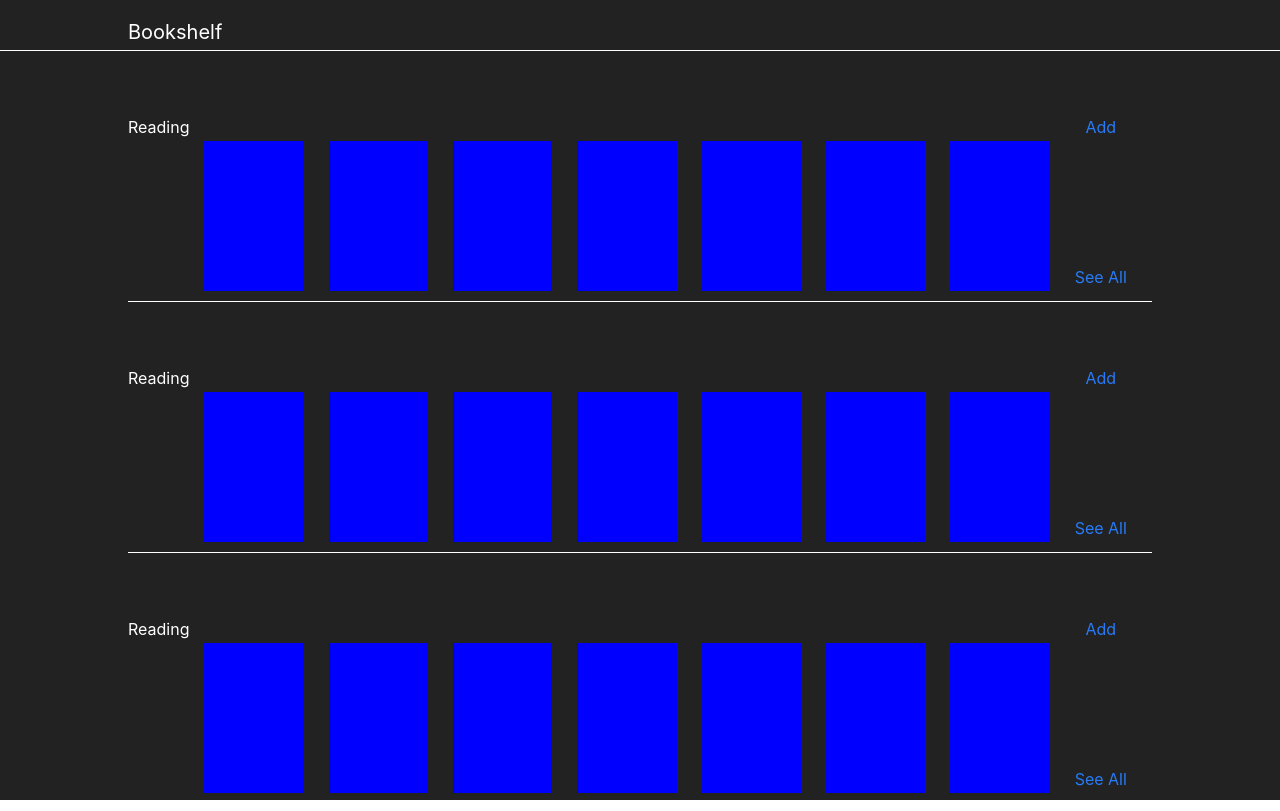
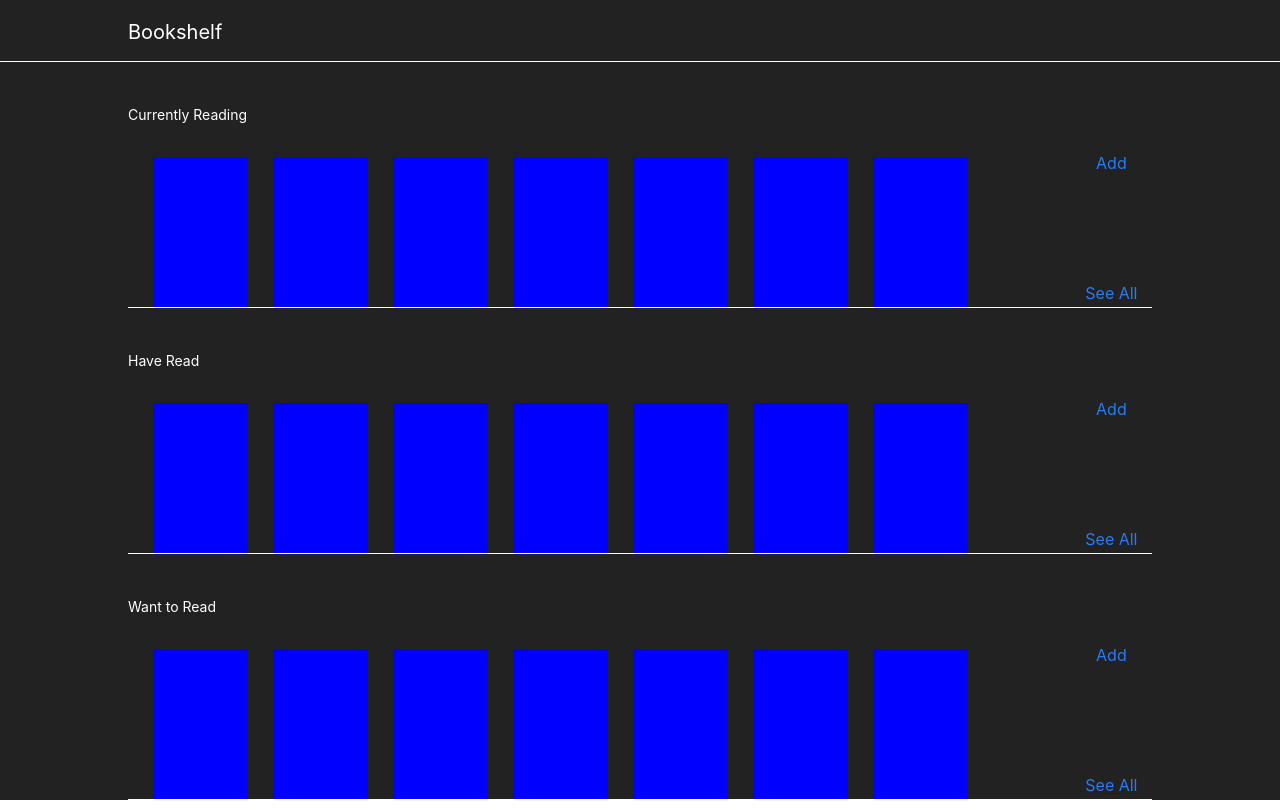
Before and after one commit to VivKatara/bookshelf, a React (Create React App) app in the folder client/: page /home in a window 1280 px wide. Built offline with nearby package versions, Linux system fonts and the light colour scheme; no server answers.

Commit message:
Styling fixes to Homepage

```diff
--- a/client/src/components/Book.js
+++ b/client/src/components/Book.js
@@ -10,7 +10,7 @@ export default Book;
 const BookContainer = styled.div`
   width: 120px;
   height: 150px;
-  margin-top: 40px;
+  margin-top: 20px;
   margin-left: 25px;
   background-color: blue;
 `;
--- a/client/src/components/Homepage.js
+++ b/client/src/components/Homepage.js
@@ -55,9 +55,9 @@ function Homepage(props) {
   return (
     <MainContainer>
       <Header />
-      <Shelf />
-      <Shelf />
-      <Shelf />
+      <Shelf shelfName="Currently Reading" />
+      <Shelf shelfName="Have Read" />
+      <Shelf shelfName="Want to Read" />
     </MainContainer>
   );
 }
--- a/client/src/components/Shelf.js
+++ b/client/src/components/Shelf.js
@@ -2,13 +2,13 @@ import React from "react";
 import styled from "@emotion/styled";
 import Book from "./Book";
 
-function Shelf() {
+function Shelf(props) {
   return (
     <ShelfContainer>
       <ShelfTitle>
-        <p>Reading</p>
+        <p>{props.shelfName}</p>
       </ShelfTitle>
-      <Books>
+      <ShelfItems>
         <Book />
         <Book />
         <Book />
@@ -16,11 +16,11 @@ function Shelf() {
         <Book />
         <Book />
         <Book />
-      </Books>
-      <Links>
-        <Add>Add</Add>
-        <SeeAll>See All</SeeAll>
-      </Links>
+        <Links>
+          <Add>Add</Add>
+          <SeeAll>See All</SeeAll>
+        </Links>
+      </ShelfItems>
     </ShelfContainer>
   );
 }
@@ -29,33 +29,38 @@ export default Shelf;
 
 const ShelfContainer = styled.div`
   width: 80%;
-  height: 200px;
-  margin-top: 50px;
+  height: 235px;
+  margin-top: 10px;
   margin-left: 10%;
   display: flex;
-  flex-direction: row;
+  flex-direction: column;
   border-bottom: 1px solid white;
+  // background-color: red;
 `;
 
 const ShelfTitle = styled.div`
-  width: 5%;
+  margin-top: 20px;
+  font-size: 14px;
   color: #ffffff;
+  // background-color: black;
 `;
 
-const Books = styled.div`
-  width: 85%;
+const ShelfItems = styled.div`
+  width: 100%;
   display: flex;
   flex-direction: row;
-  //   background-color: yellow;
+  // background-color: yellow;
 `;
 const Links = styled.div`
   width: 10%;
+  margin-left: 10%;
   color: #287bf8;
   text-align: center;
+  // background-color: white;
 `;
 
 const Add = styled.p``;
 
 const SeeAll = styled.p`
-  margin-top: 130px;
+  margin-top: 110px;
 `;
```
Also changed, not shown: 1 other file (tests, documents, lock files or other folders).
